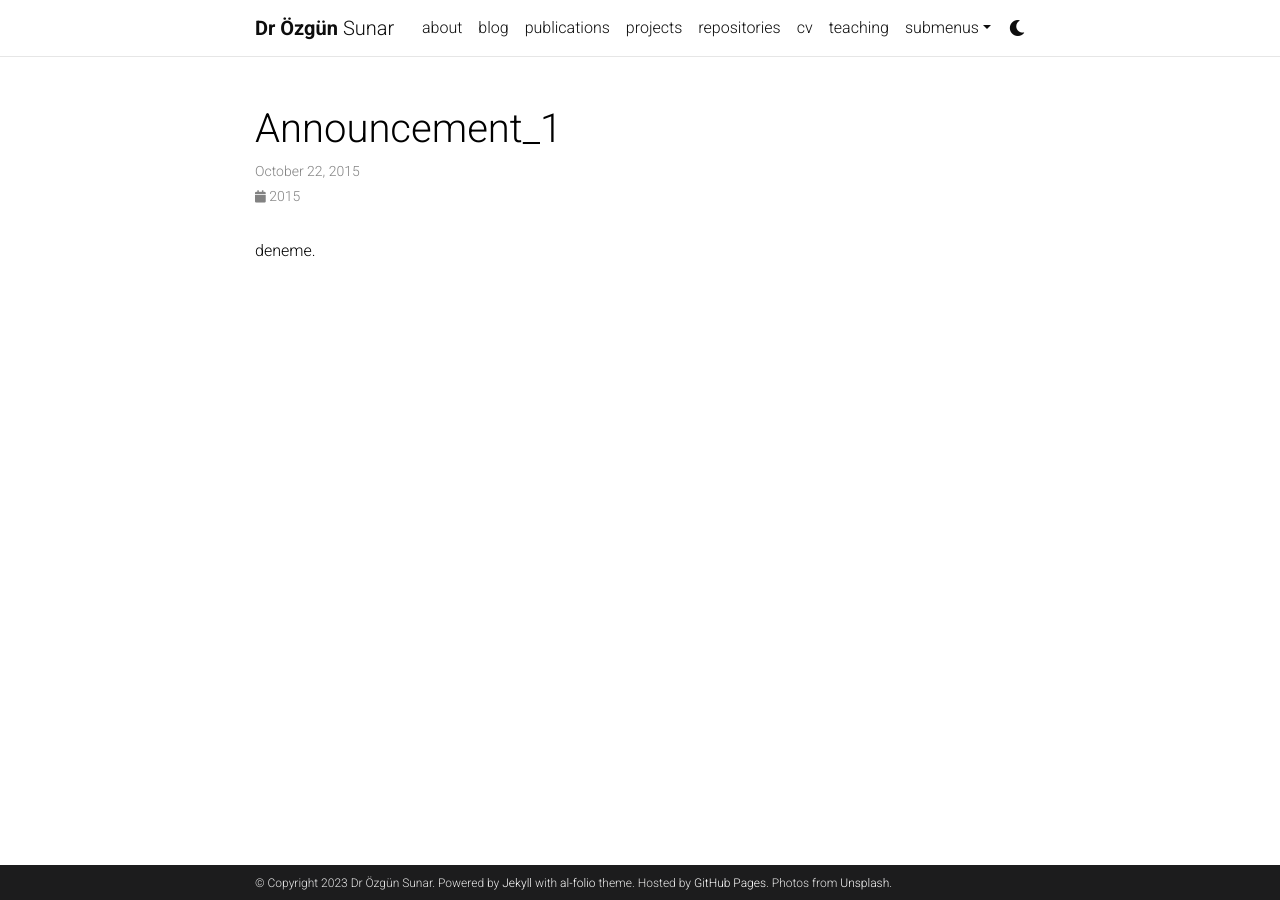
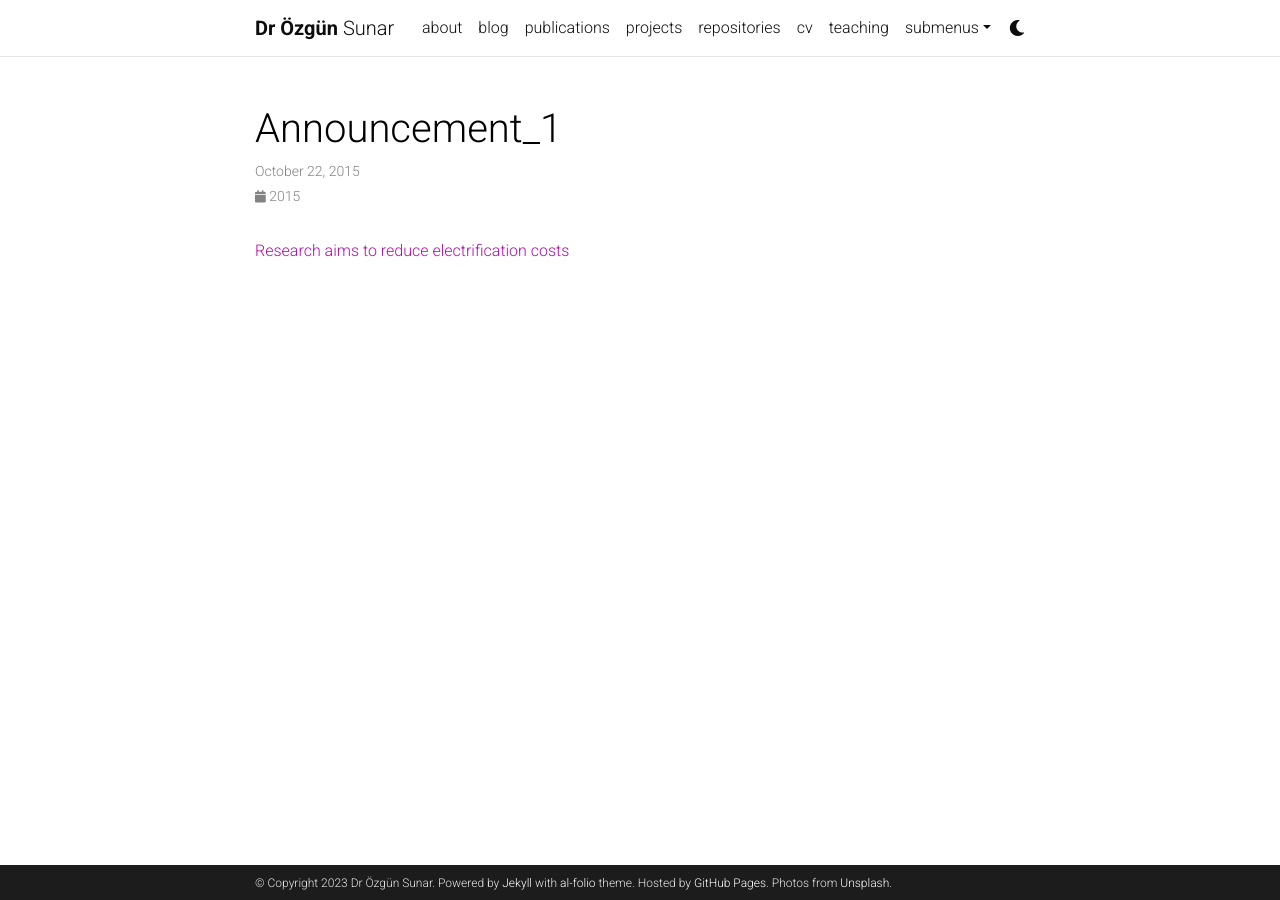
Before and after one commit to ozgunsunar/ozgunsunar.github.io, a Jekyll site: the page built from _news/announcement_1.md, in a window 1280 px wide. Built offline with Jekyll 4.4.1, drawn with Linux system fonts in a browser that asks for light colours; comment, search, counter and statistics services are not loaded; a style sheet for code colours, icons or effects is not loaded.

Commit message:
Update announcement_1.md

```diff
--- a/_news/announcement_1.md
+++ b/_news/announcement_1.md
@@ -5,4 +5,4 @@ inline: true
 related_posts: false
 ---
 
-deneme.
+<a href="https://www.railwaygazette.com/uk/research-aims-to-reduce-electrification-costs/57824.article">Research aims to reduce electrification costs</a>
```
